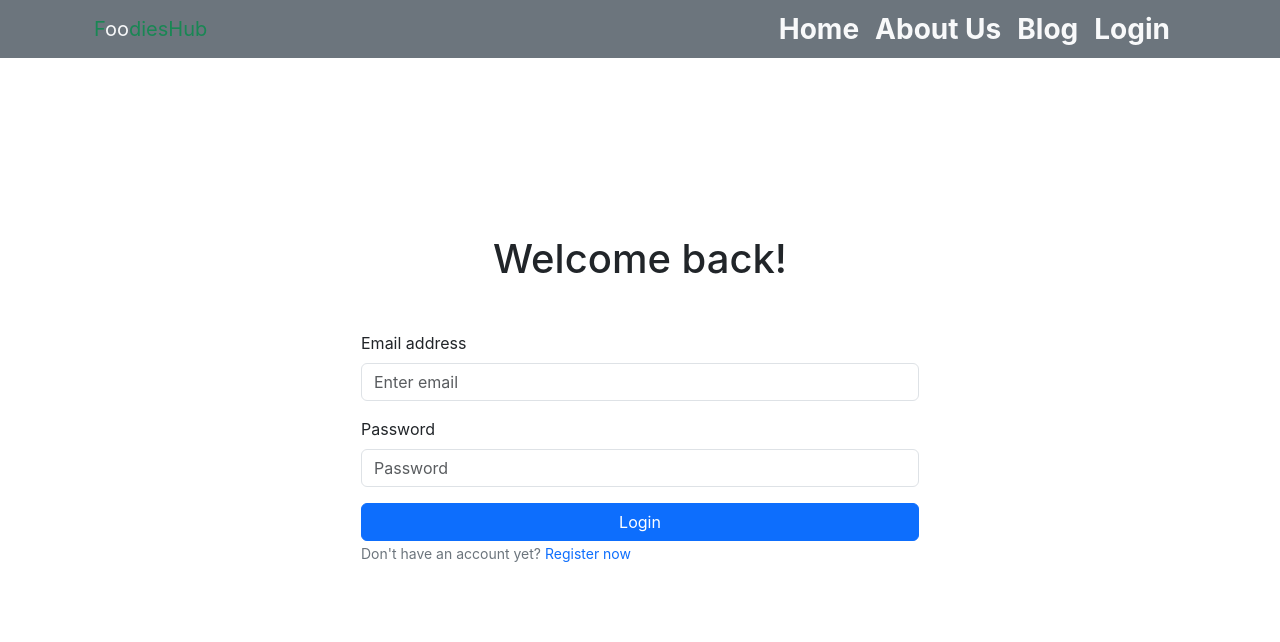
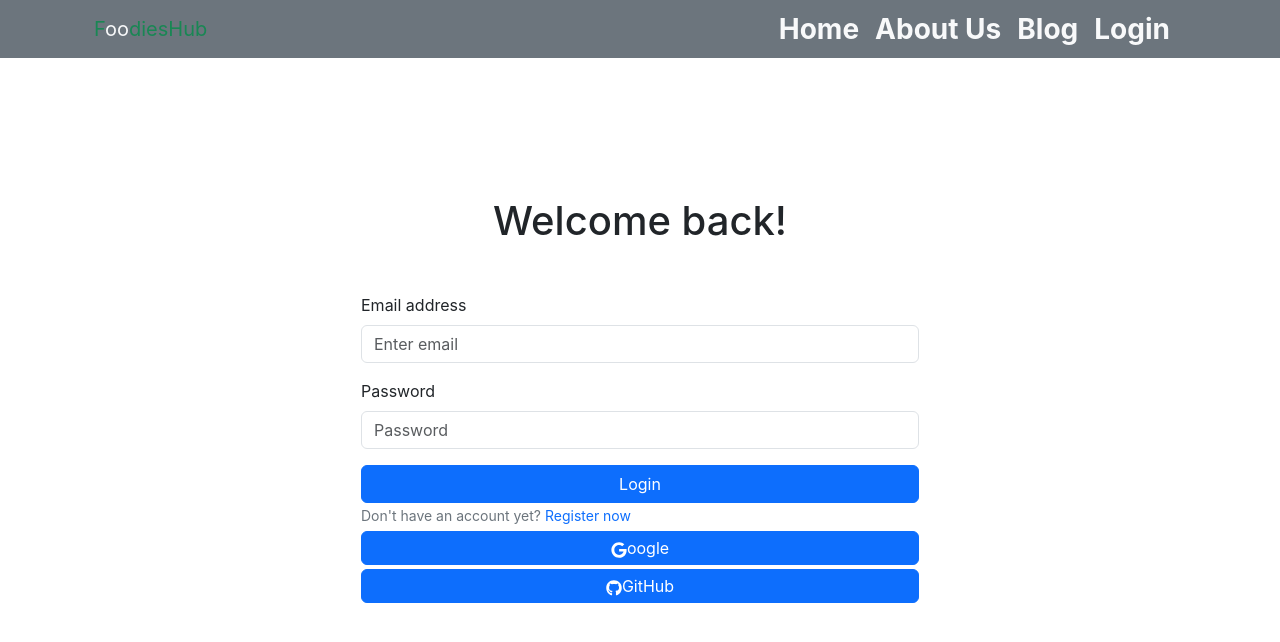
Before and after one commit to sanaullahsaber/foodies-hub, a React (Vite) app: page /login in a window 1280 px wide. Shown: the top 642 px of the page. Built offline with nearby package versions, Linux system fonts and the light colour scheme; no server answers.

Commit message:
google integration

```diff
--- a/index.html
+++ b/index.html
@@ -4,7 +4,7 @@
     <meta charset="UTF-8" />
     <link rel="icon" type="image/svg+xml" href="/vite.svg" />
     <meta name="viewport" content="width=device-width, initial-scale=1.0" />
-    <title>Vite + React</title>
+    <title>FoodiesHub</title>
   </head>
   <body>
     <div id="root"></div>
--- a/src/pages/Login/Login/Login.jsx
+++ b/src/pages/Login/Login/Login.jsx
@@ -4,9 +4,10 @@ import Button from "react-bootstrap/Button";
 import { Link, useLocation, useNavigate } from "react-router-dom";
 import Form from "react-bootstrap/Form";
 import { AuthContext } from '../../../providers/AuthProvider';
+import { FaGithub, FaGoogle } from 'react-icons/fa';
 
 const Login = () => {
-  const {signIn} = useContext(AuthContext)
+  const { signIn, signInWithGoogle } = useContext(AuthContext);
   const navigate = useNavigate();
   const location = useLocation();
   console.log('login page location', location);
@@ -30,6 +31,18 @@ const Login = () => {
       });
   };
 
+
+  const handleGoogleSignIn = () => {
+    signInWithGoogle()
+      .then((result) => {
+        const loggedUser = result.user;
+        console.log(loggedUser);
+        navigate(from, {replace: true})
+      })
+      .catch((error) => {
+        console.log(error)
+    })
+  }
 
   return (
     <Container className="d-flex flex-column align-items-center justify-content-center min-vh-100">
@@ -57,11 +70,17 @@ const Login = () => {
           Login
         </Button>
         <Form.Text className="mt-3 text-secondary">
-          Don't have an account yet?{' '}
+          Don't have an account yet?{" "}
           <Link to="register" className="text-decoration-none">
             Register now
           </Link>
         </Form.Text>
+        <Button onClick={handleGoogleSignIn} variant="primary" type="submit" className="w-100 mt-1 p-1">
+         <FaGoogle></FaGoogle>oogle
+        </Button>
+        <Button variant="primary" type="submit" className="w-100 mt-1 p-1">
+          <FaGithub></FaGithub>GitHub
+        </Button>
       </Form>
     </Container>
   );
--- a/src/providers/AuthProvider.jsx
+++ b/src/providers/AuthProvider.jsx
@@ -1,9 +1,11 @@
 import React, { createContext, useEffect, useState } from "react";
 import {
+  GoogleAuthProvider,
   createUserWithEmailAndPassword,
   getAuth,
   onAuthStateChanged,
   signInWithEmailAndPassword,
+  signInWithPopup,
   signOut,
 } from "firebase/auth";
 import app from "../firebase/firebase.config";
@@ -11,6 +13,7 @@ import app from "../firebase/firebase.config";
 export const AuthContext = createContext(null);
 
 const auth = getAuth(app);
+const provider = new GoogleAuthProvider();
 
 const AuthProvider = ({ children }) => {
   const [user, setUser] = useState(null);
@@ -25,6 +28,11 @@ const AuthProvider = ({ children }) => {
     setLoading(true)
     return signInWithEmailAndPassword(auth, email, password);
   };
+
+  const signInWithGoogle = () => {
+    setLoading(true);
+    return signInWithPopup(auth, provider)
+  }
 
   const logOut = () => {
     setLoading(true)
@@ -47,6 +55,7 @@ const AuthProvider = ({ children }) => {
     loading,
     createUser,
     signIn,
+    signInWithGoogle,
     logOut
   };
 
```
